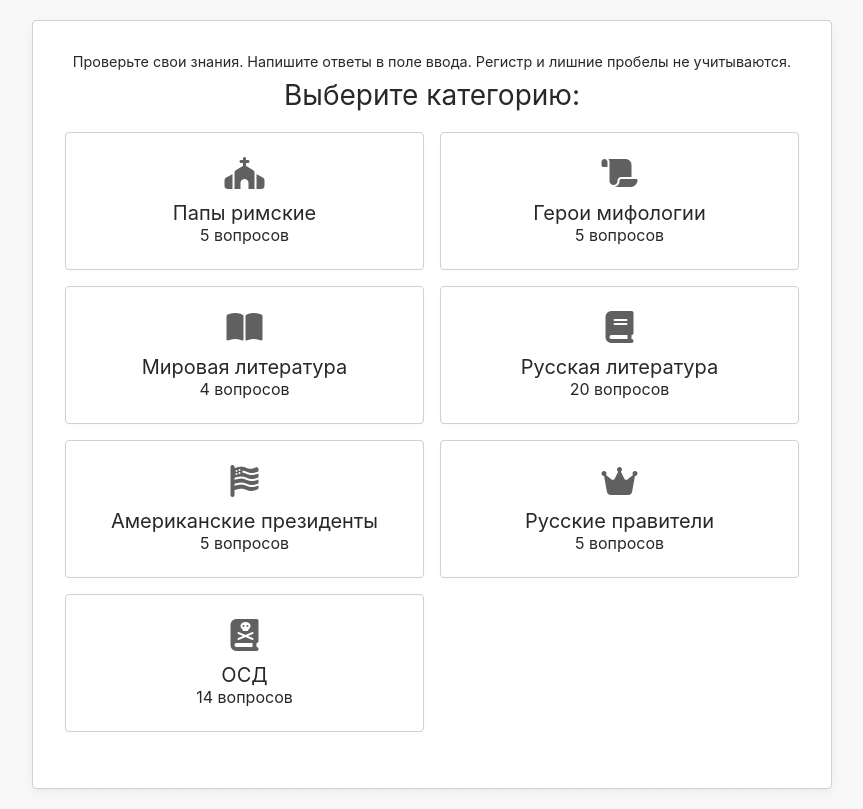
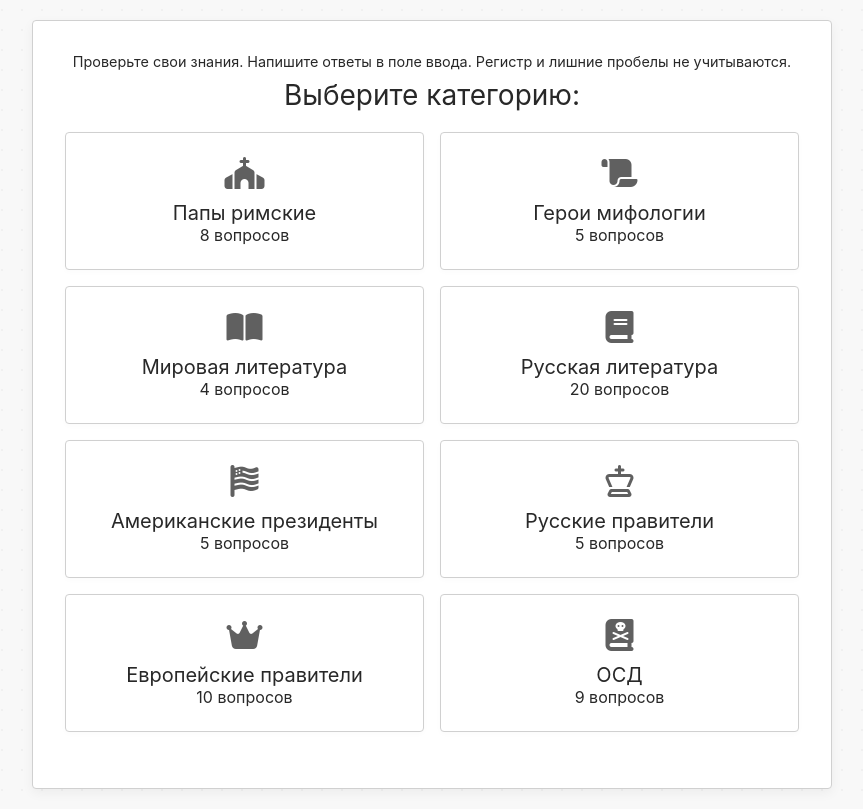
Before and after one commit to etrifonova/trivia-quiz, a plain HTML site: page index.html in a window 1280 px wide. Shown: the whole page, without its empty margins (208-1071 px from the left). Drawn offline with Linux system fonts and the light colour scheme.

Commit message:
feat: add Qs

```diff
--- a/questions.js
+++ b/questions.js
@@ -26,6 +26,24 @@ export const questionsData = {
       question: "Кто был первым неитальянским папой после 455 лет?",
       answer: "Иоанн Павел II",
       hint: "Поляк, один из самых популярных пап XX века",
+    },
+    {
+      question:
+        "Назовите папу римского по нескольким фактам: 1) 267-й папа римский; 2) имя при рождении - Роберт Фрэнсис Превост; 3) родился 14 сентября 1955, в Чикаго, Иллинойс, США",
+      answer: "Лев XIV",
+      hint: "Имя: Л _ _",
+    },
+    {
+      question:
+        "Назовите папу римского по нескольким фактам: 1) 266-й папа римский; 2) первый в истории папа из Нового Света и первый за более чем 1200 лет папа не из Европы; 3) имя при рождении - Хорхе Марио Бергольо; 4) родился 17 декабря 1936 в городе Флорес, провинция Буэнос-Айрес, Аргентина",
+      answer: "Франциск",
+      hint: "Имя: Ф _ _ _ _ _ _ _",
+    },
+    {
+      question:
+        "Назовите папу римского по нескольким фактам: 1) папа римский с 19 апреля 2005 года по 28 февраля 2013 года; 2) ему принадлежит рекорд долгожительства среди пап римских — пробыл папой до 93 лет 4 месяцев и 19 дней; 3) имя при рождении - Йозеф Алоиз Ратцингер; 4) родился16 апреля 1927 в городе Марктль, Верхняя Бавария, Бавария, Веймарская республика",
+      answer: "Бенедикт XVI",
+      hint: "Имя: Б _ _ _ _ _ _ _",
     },
   ],
   "Герои мифологии": [
@@ -79,12 +97,14 @@ export const questionsData = {
   ],
   "Русская литература": [
     {
-      question: "Напишите имя, отчество и фамилию героя гоголевского произведения «Шинель», которому портной Петрович «влез в шесть рублей за воротник».",
+      question:
+        "Напишите имя, отчество и фамилию героя гоголевского произведения «Шинель», которому портной Петрович «влез в шесть рублей за воротник».",
       answer: "Акакий Акакиевич Башмачкин",
       hint: "А _ _ _ _ _  А _ _ _ _ _ _ _ _ Б _ _ _ _ _ _ _ _",
     },
     {
-      question: "Из какого произведения Александра Сергеевича Пушкина взят этот отрывок: «И думал он: Отсель грозить мы будем шведу, Здесь будет город заложён Назло надменному соседу»?",
+      question:
+        "Из какого произведения Александра Сергеевича Пушкина взят этот отрывок: «И думал он: Отсель грозить мы будем шведу, Здесь будет город заложён Назло надменному соседу»?",
       answer: "Медный всадник",
       hint: "М _ _ _ _ _  в _ _ _ _ _ _",
     },
@@ -95,62 +115,74 @@ export const questionsData = {
       hint: "Р _ _ _ _ _  Р _ _ _ _ _ _ _ _ _ _ _",
     },
     {
-      question: "Как описывает  Ларису Дмитриевну Огудалову Александр Николаевич Островский?",
+      question:
+        "Как описывает  Ларису Дмитриевну Огудалову Александр Николаевич Островский?",
       answer: "Бесприданница",
       hint: "Б _ _ _ _ _ _ _ _ _ _ _ _",
     },
     {
-      question: "Напишите имя и отчество героини рассказа Антона Павловича Чехова «Дама с собачкой».",
+      question:
+        "Напишите имя и отчество героини рассказа Антона Павловича Чехова «Дама с собачкой».",
       answer: "Анна Сергеевна",
       hint: "А _ _ _  С _ _ _ _ _ _ _ _",
     },
     {
-      question: "Напишите имя и отчество главного героя романа «Доктор Живаго».",
+      question:
+        "Напишите имя и отчество главного героя романа «Доктор Живаго».",
       answer: "Юрий Андреевич",
       hint: "Ю _ _ _  А _ _ _ _ _ _ _ _",
     },
     {
-      question: "В каком произведении 1902 года упоминается фраза: «Человек — это звучит гордо»? ",
+      question:
+        "В каком произведении 1902 года упоминается фраза: «Человек — это звучит гордо»? ",
       answer: "На дне",
       hint: "Н _  д _ _",
     },
     {
-      question: "Напишите имя и фамилию героя главного героя пьесы Александра Николаевича Островского «Гроза».",
+      question:
+        "Напишите имя и фамилию героя главного героя пьесы Александра Николаевича Островского «Гроза».",
       answer: "Тихон Кабанов",
       hint: "Т _ _ _ _  К _ _ _ _ _ _",
     },
     {
-      question: "Какое произведение начинается со слов: «Мой дядя самых честных правил…»? ",
+      question:
+        "Какое произведение начинается со слов: «Мой дядя самых честных правил…»? ",
       answer: "Евгений Онегин",
       hint: "Е _ _ _ _ _ _  О _ _ _ _ _",
     },
     {
-      question: "Напишите имя, отчество и фамилию заглавного героя произведения 1859 года, о котором были сказаны следующие слова: «…был ниспослан богом… вместе с ласточками и свежестью весны»",
+      question:
+        "Напишите имя, отчество и фамилию заглавного героя произведения 1859 года, о котором были сказаны следующие слова: «…был ниспослан богом… вместе с ласточками и свежестью весны»",
       answer: "Илья Ильич Обломов",
       hint: "И _ _ _  И _ _ _ _  О _ _ _ _ _ _",
     },
     {
-      question: "Какой литературный герой написал письмо на деревню дедушке в произведении 1886 года?",
+      question:
+        "Какой литературный герой написал письмо на деревню дедушке в произведении 1886 года?",
       answer: "Ванька Жуков",
       hint: "В _ _ _ _ _  Ж _ _ _ _",
     },
     {
-      question: "Назовите имя, отчество и фамилию автора строк: «Погиб поэт! — невольник чести — пал, оклеветанный молвой»",
+      question:
+        "Назовите имя, отчество и фамилию автора строк: «Погиб поэт! — невольник чести — пал, оклеветанный молвой»",
       answer: "Михаил Юрьевич Лермонтов",
       hint: "М _ _ _ _ _  Ю _ _ _ _ _ _  Л _ _ _ _ _ _ _ _",
     },
     {
-      question: "Кто именовал себя «идейным борцом за денежные знаки», знавшим «четыреста сравнительно честных способов отъёма (увода) денег»?",
+      question:
+        "Кто именовал себя «идейным борцом за денежные знаки», знавшим «четыреста сравнительно честных способов отъёма (увода) денег»?",
       answer: "Остап Бендер",
       hint: "О _ _ _ _  Б _ _ _ _ _",
     },
     {
-      question: "Какое прозвище было у заглавного героя – вора-контрабандиста рассказа М. Горького?",
+      question:
+        "Какое прозвище было у заглавного героя – вора-контрабандиста рассказа М. Горького?",
       answer: "Челкаш",
       hint: "Ч _ _ _ _ _",
     },
     {
-      question: "Из какого произведения С. Есенина эти строки: «Ты жива ещё, моя старушка? / Жив и я. Привет тебе, привет!»?",
+      question:
+        "Из какого произведения С. Есенина эти строки: «Ты жива ещё, моя старушка? / Жив и я. Привет тебе, привет!»?",
       answer: "Письмо матери",
       hint: "П _ _ _ _ _  м _ _ _ _ _",
     },
@@ -160,7 +192,8 @@ export const questionsData = {
       hint: "В _ _ _ _ _ _ _  с _ _",
     },
     {
-      question: "Из какого произведения следующая фраза: «Учиться никогда не поздно»?",
+      question:
+        "Из какого произведения следующая фраза: «Учиться никогда не поздно»?",
       answer: "Недоросль",
       hint: "Н _ _ _ _ _ _ _ _",
     },
@@ -170,12 +203,14 @@ export const questionsData = {
       hint: "П _ _ _ _  Д _ _ _ _ _ _  ч _ _ _ _",
     },
     {
-      question: "О каком герое Лермонтов сказал: «И вымолвить хочет: «Давай улетим!», но слов не находит»?",
+      question:
+        "О каком герое Лермонтов сказал: «И вымолвить хочет: «Давай улетим!», но слов не находит»?",
       answer: "Демон",
       hint: "Д _ _ _ _",
     },
     {
-      question: "Из какого произведения следующая фраза: «...как бы чего не вышло»?",
+      question:
+        "Из какого произведения следующая фраза: «...как бы чего не вышло»?",
       answer: "Человек в футляре",
       hint: "Ч _ _ _ _ _ _  в  ф _ _ _ _ _ _",
     },
@@ -236,6 +271,66 @@ export const questionsData = {
       hint: "Расстрелян вместе с семьёй в 1918 году",
     },
   ],
+
+  "Европейские правители": [
+    {
+      question: "Кто был королём Франции, известным как 'Король-Солнце'?",
+      answer: "Людовик XIV",
+      hint: "Правил дольше всех монархов Европы, построил Версаль",
+    },
+    {
+      question:
+        "Какая английская королева правила дольше всех британских монархов (до 2022 года)?",
+      answer: "Виктория",
+      hint: "Эпоха её правления называется викторианской",
+    },
+    {
+      question: "Кто был первым императором Священной Римской империи?",
+      answer: "Карл Великий",
+      hint: "Король франков, коронован в 800 году папой Львом III",
+    },
+    {
+      question:
+        "Какой испанский король основал первую глобальную империю, где 'никогда не заходило солнце'?",
+      answer: "Карл V",
+      hint: "Был также императором Священной Римской империи",
+    },
+    {
+      question:
+        "Кто был последней королевой Франции перед Великой французской революцией?",
+      answer: "Мария-Антуанетта",
+      hint: "Супруга Людовика XVI, казнена на гильотине",
+    },
+    {
+      question: "Какой английский король подписал Великую хартию вольностей?",
+      answer: "Иоанн Безземельный",
+      hint: "Правил в XIII веке, был вынужден ограничить свою власть",
+    },
+    {
+      question:
+        "Кто была первой женщиной-монархом, правившей Англией самостоятельно?",
+      answer: "Мария I",
+      hint: "Старшая дочь Генриха VIII, получила прозвище 'Кровавая'",
+    },
+    {
+      question:
+        "Какой прусский король объединил Германию и стал первым императором?",
+      answer: "Вильгельм I",
+      hint: "Его канцлером был Отто фон Бисмарк",
+    },
+    {
+      question:
+        "Какая датская королева правила в эпоху викингов и объединила Данию?",
+      answer: "Маргрете I",
+      hint: "Основательница Кальмарской унии, объединившей скандинавские страны",
+    },
+    {
+      question: "Какой шведский король погиб в битве при Полтаве?",
+      answer: "Карл XII",
+      hint: "Противник Петра I в Северной войне",
+    },
+  ],
+
   ОСД: [
     {
       question:
@@ -245,51 +340,15 @@ export const questionsData = {
     },
     // {
     //   question:
-    //     "Какой конкретный химический раствор в большом количестве использовал Мартин Бреннер для 'кормления' и усиления способностей Одиннадцатой?",
-    //   answer: "Раствор солей лития",
-    //   hint: "Этот элемент используется в медицине для стабилизации настроения.",
-    // },
-    // {
-    //   question:
-    //     "Какой кодовый номер, помимо 'Одиннадцать', был у другого подопытного с телекинезом, показанного во флешбэках 4 сезона?",
-    //   answer: "Шесть",
-    //   hint: "Этот мальчик смог сбежать из лаборатории, используя способности другого ребёнка.",
-    // },
-    // {
-    //   question:
     //     "Полное название какого фильма Джона Карпентера дважды почти полностью цитирует Дастин, обсуждая ситуацию с демогоргоном?",
     //   answer: "«Нечто» (The Thing)",
     //   hint: "Дастин проводит параллели с параноидальным сюжетом об инопланетной угрозе, способной к мимикрии.",
     // },
     {
       question:
-        "Как зовут сестру Билли, с которой у него были напряжённые отношения и которая появляется только в воспоминаниях?",
-      answer: "Милли",
-      hint: "Рифмуется с Билли. Она упоминается в разговоре Билли с Макс.",
-    },
-    {
-      question:
-        "Какую роль в вымышленной кампании D&D, которая предвосхитила события 1 сезона, играл Уилл Байерс?",
-      answer: "Жрец",
-      hint: "Майк был волшебником, а Лукас — рейнджером.",
-    },
-    {
-      question:
-        "Кто из главных героев, помимо Джойс и Хоппера, напрямую видел и взаимодействовал с 'Изнанкой' (Upside Down) до событий 4 сезона?",
-      answer: "Нэнси Уилер",
-      hint: "Это произошло в 1 сезоне, когда она и Джонатан проникли в сосну, чтобы сразиться с демогоргоном.",
-    },
-    {
-      question:
-        "Какую песню группы The Clash постоянно слушает в наушниках Мюррей Бауман во 2 сезоне?",
-      answer: "Should I Stay or Should I Go",
-      hint: "Эту же песню часто пел Лонни для Уилла.",
-    },
-    {
-      question:
         "Какой американский штат, по словам Алексея, является его заветной мечтой для посещения?",
       answer: "Нью-Джерси",
-      hint: "Этот выбор удивляет Хоппера, и Алексей объясняет его любовью к паркам развлечений.",
+      hint: "Рядом с Нью-Йорком",
     },
     {
       question:
@@ -310,22 +369,15 @@ export const questionsData = {
     //     "«Очень голодная гусеница» — но это ошибка сериала. В оригинале книга Эрика Карла, а цитата вымышленная.",
     //   hint: "Создатели сериала позже признали, что это была их выдумка, а не реальная цитата.",
     // },
+
     {
       question:
-        "Какой актёр, сыгравший ключевого антагониста в 4 сезоне, ранее появлялся в сериале в другой, камео-роли?",
-      answer:
-        "Том Влашиха",
-      hint: "Он помогал Хопперу сбежать из российской тюрьмы; играл охранника тюрьмы в 1 сезоне, а затем Дмитрия «Энцо» Антонова в 4 сезоне",
-    },
-    {
-      question:
-        "Как зовут советского учёного, которого заставили работать над ключом под торговым центром Старкорт?",
+        "Как зовут советского учёного, которого заставили работать над ключом под торговым центром Старкорт? (имя)",
       answer: "Алексей",
       hint: "Тёзка космонавта Леонова",
     },
     {
-      question:
-        "Как зовут отца Генри Крила?",
+      question: "Как зовут отца Генри Крила? (имя)",
       answer: "Виктор",
       hint: "Об этом рассказывают архивные газетные статьи в 4 сезоне.",
     },
@@ -342,9 +394,10 @@ export const questionsData = {
     //   hint: "Эта камера часто использовалась для репортажной съёмки в 70-80-е годы.",
     // },
     {
-      question: "Назовите полный адрес дома семьи Уилеров по сюжету сериала.",
-      answer: "4819 Кертранд-роуд",
-      hint: "Этот адрес называется в 1 сезоне, когда полиция приезжает по вызову о пропаже Уилла.",
+      question:
+        "Кто из главных персонажей проживает по адресу 4819 Кертранд-роуд? (имя и фамилия)",
+      answer: "Майк Уилер",
+      hint: "Его роль в D'n'D - Паладин",
     },
     // {
     //   question:
@@ -354,16 +407,14 @@ export const questionsData = {
     // },
     {
       question:
-        "Какой персонаж, кроме Уилла Байерса, был напрямую «заражён» сущностью из Изнанки (Mind Flayer), становясь её частью?",
-      answer:
-        "Билли Харгроув",
+        "Какой персонаж, кроме Уилла Байерса, был напрямую «заражён» сущностью из Изнанки (Mind Flayer), становясь её частью? (имя и фамилия)",
+      answer: "Билли Харгроув",
       hint: "Брат Максин",
     },
     {
       question:
         "Как Дастин назвал своего необычного питомца, похожего на земноводное, которого он нашёл во 2м сезоне?",
-      answer:
-        "д'Артаньян",
+      answer: "д'Артаньян",
       hint: "В честь самого известного мушкетёра",
     },
   ],
@@ -375,6 +426,7 @@ export const categoryIcons = {
   "Мировая литература": "fas fa-book-open",
   "Русская литература": "fas fa-book",
   "Американские президенты": "fas fa-flag-usa",
-  "Русские правители": "fas fa-crown",
+  "Русские правители": "fa-regular fa-chess-king",
+  "Европейские правители": "fas fa-crown",
   ОСД: "fas fa-book-skull",
 };
```
Also changed, not shown: index.html (+3 -0 lines), styles.css (+7 -5 lines).
